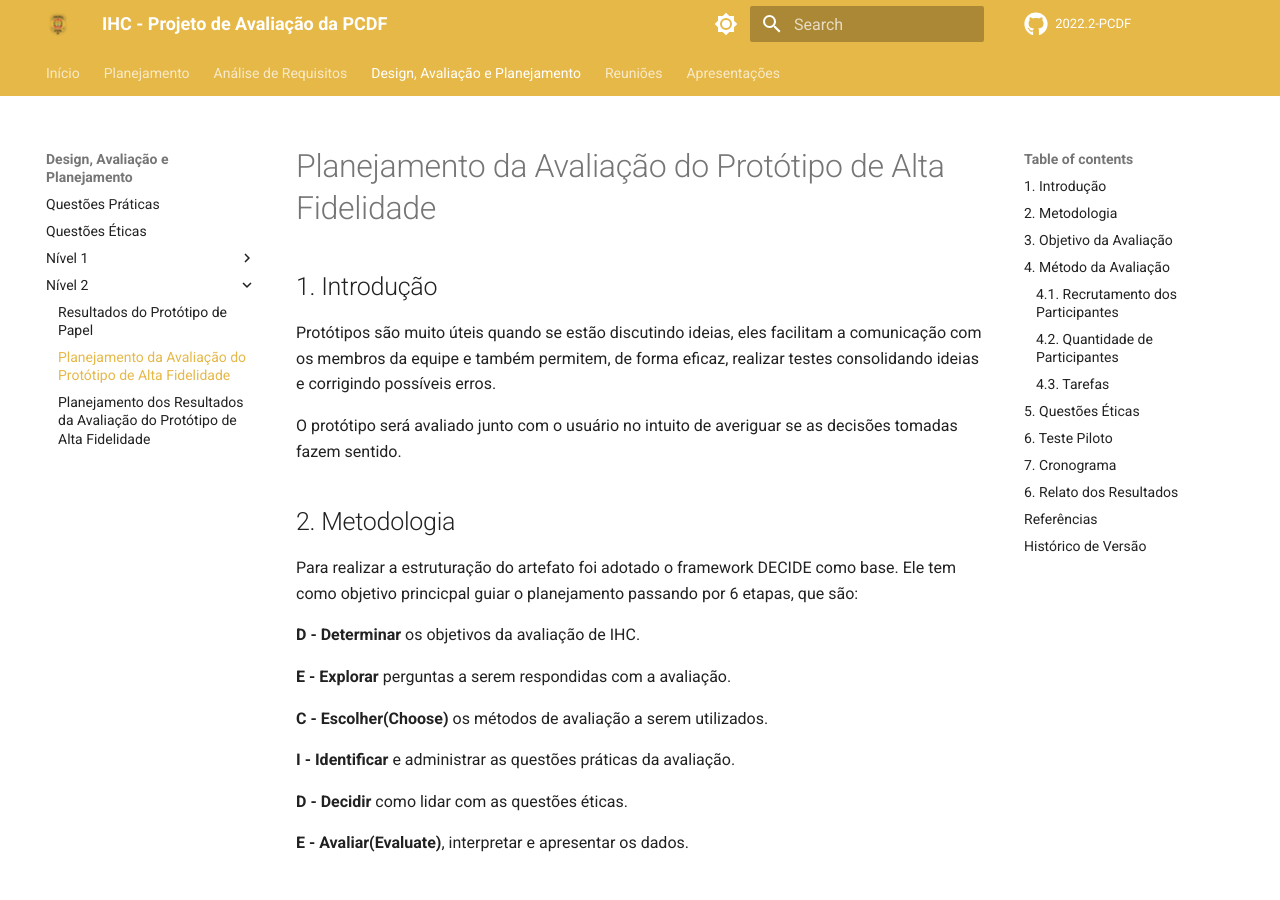
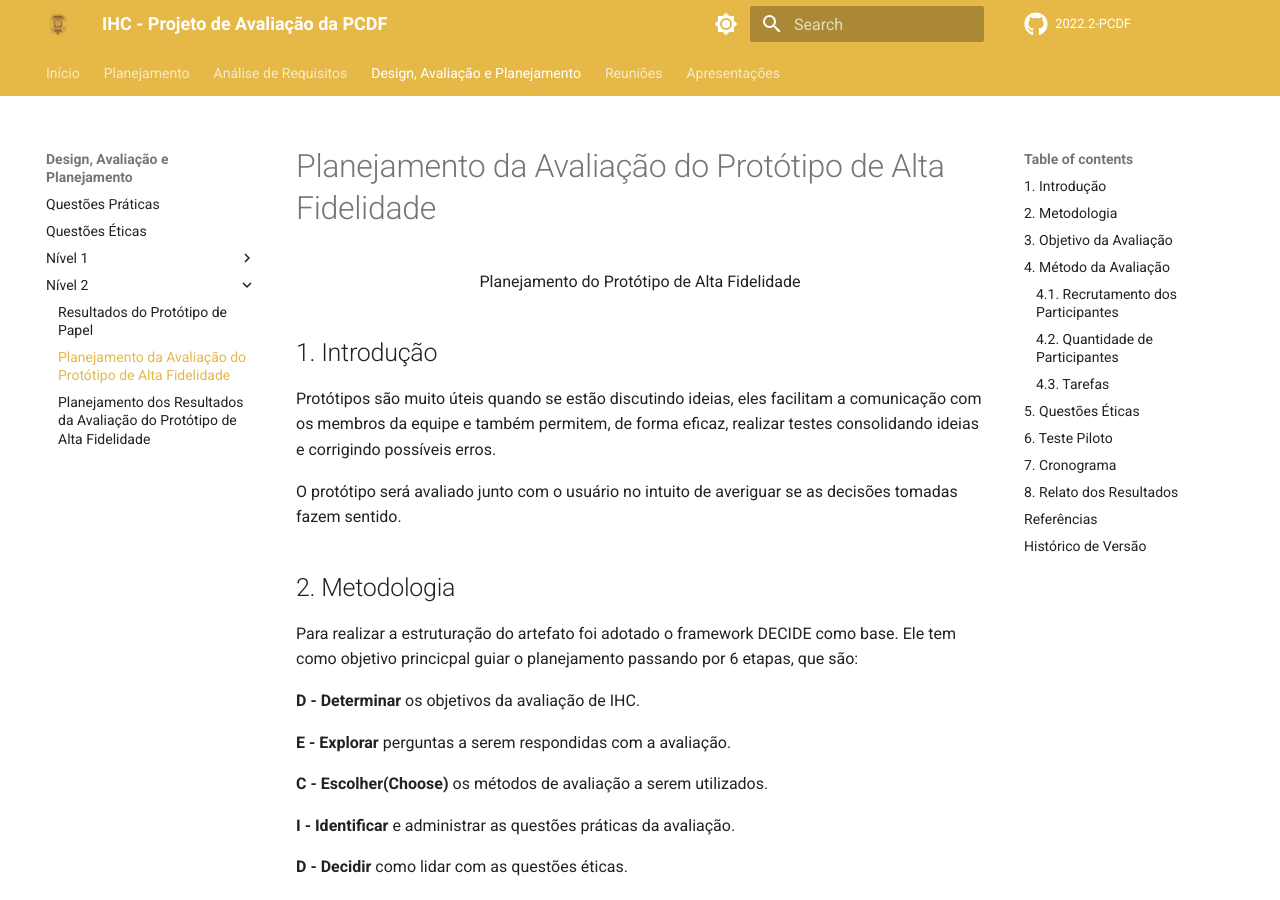
Before and after one commit to Interacao-Humano-Computador/2022.2-PCDF, an MkDocs documentation site: the page built from docs/design-avaliacao-desenvolvimento/nivel2/planejamento-avaliacao-prototipo-alta-fidelidelidade.md, in a window 1280 px wide and 900 px high. Built offline with MkDocs 1.6.1 and Material for MkDocs 9.7.7, drawn with Linux system fonts in a browser that asks for light colours; comment, search, counter and statistics services are not loaded; some of the changed text lies outside the part shown.

```diff
--- a/docs/design-avaliacao-desenvolvimento/nivel2/planejamento-avaliacao-prototipo-alta-fidelidelidade.md
+++ b/docs/design-avaliacao-desenvolvimento/nivel2/planejamento-avaliacao-prototipo-alta-fidelidelidade.md
@@ -1,3 +1,4 @@
+<center>Planejamento do Protótipo de Alta Fidelidade</center>
 
 ## 1. Introdução
 
@@ -70,7 +71,7 @@ Na tabela abaixo, temos as datas das atividades, quem vai realizar e o local
 </figcaption>
 <br>
 
-## 6. Relato dos Resultados
+## 8. Relato dos Resultados
 
 O relato dos resultados do teste de usabilidade deve descrever:
 - os objetivos e escopo da avaliação;
```
Also changed, not shown: docs/design-avaliacao-desenvolvimento/nivel2/planejamento_relato_prototipo_alta_fidelidade.md (+1 -1 lines), docs/design-avaliacao-desenvolvimento/nivel2/relato_resultados_prototipo_papel.md (+1 -0 lines).
